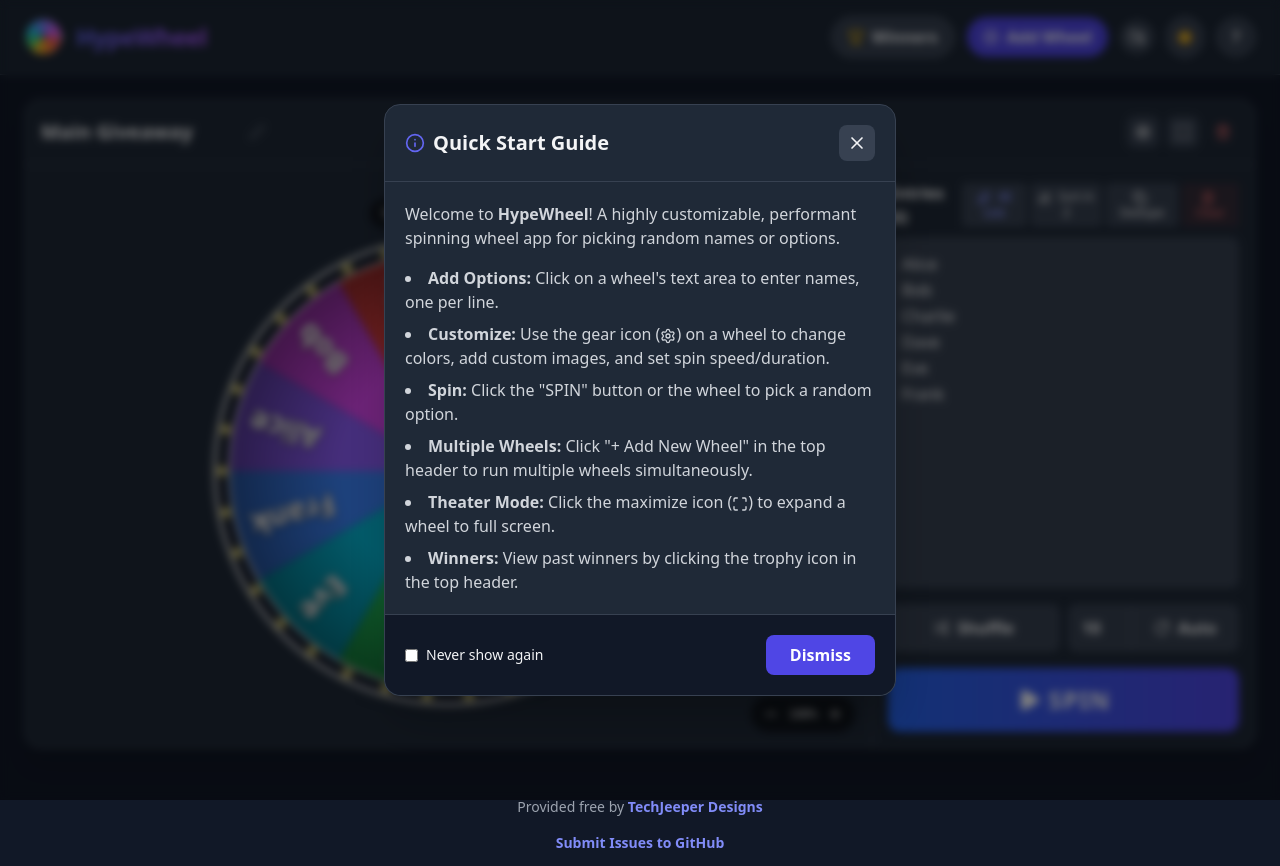
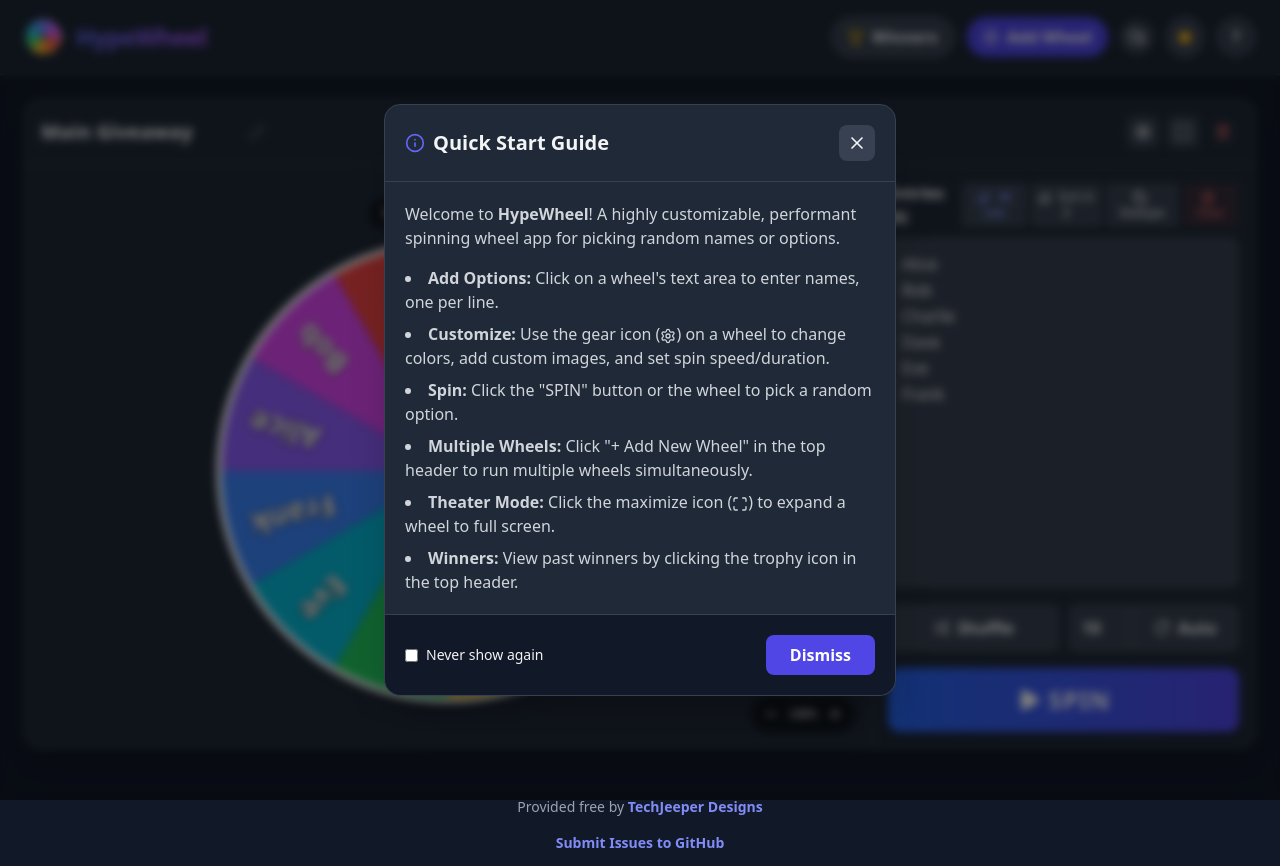
Before and after one commit to TechJeeper/HypeWheel, a plain HTML site: page index.html in a window 1280 px wide. Shown: the top 866 px of the page. Drawn offline with nearby package versions, Linux system fonts and the light colour scheme.

Commit message:
Revert "feat: improve visual design of the spinning wheel"

```diff
--- a/index.html
+++ b/index.html
@@ -1489,7 +1489,7 @@
 
           const centerX = size / 2;
           const centerY = size / 2;
-          const radius = Math.min(centerX, centerY) - 40;
+          const radius = Math.min(centerX, centerY) - 30;
 
           ctx.save();
           ctx.beginPath();
@@ -1600,7 +1600,7 @@
           const fontSize = Math.max(1, Math.min(maxFontSize, arcLength * 0.7));
           ctx.font = `800 ${fontSize}px "${this.fontFamily}", sans-serif`;
           const hubRadius = radius * 0.12;
-          const rightMargin = 15;
+          const rightMargin = 25;
           const availableWidth = radius - hubRadius - rightMargin - 10;
 
           if (
@@ -1629,22 +1629,6 @@
             this._cacheKeyFontFamily = this.fontFamily;
           }
 
-          // 3D Overlay over slices
-          const overlayGradient = ctx.createRadialGradient(
-            centerX,
-            centerY,
-            radius * 0.5,
-            centerX,
-            centerY,
-            radius,
-          );
-          overlayGradient.addColorStop(0, "rgba(0,0,0,0)");
-          overlayGradient.addColorStop(1, "rgba(0,0,0,0.4)");
-          ctx.beginPath();
-          ctx.arc(centerX, centerY, radius, 0, 2 * Math.PI);
-          ctx.fillStyle = overlayGradient;
-          ctx.fill();
-
           for (let i = 0; i < wheelEntries.length; i++) {
             const startAngle = i * sliceAngle + angleOffset;
             ctx.save();
@@ -1674,87 +1658,19 @@
             ctx.restore();
           }
 
-          // Rim
-          const rimWidth = 14;
-
-          ctx.beginPath();
-          ctx.arc(centerX, centerY, radius + rimWidth / 2, 0, 2 * Math.PI);
-          ctx.lineWidth = rimWidth;
-          ctx.strokeStyle = "#111827";
-          ctx.stroke();
-
-          // Inner border
           ctx.beginPath();
           ctx.arc(centerX, centerY, radius, 0, 2 * Math.PI);
-          ctx.lineWidth = 2;
+          ctx.lineWidth = 6;
           ctx.strokeStyle = "rgba(255, 255, 255, 0.9)";
           ctx.stroke();
 
-          // Outer border
           ctx.beginPath();
-          ctx.arc(centerX, centerY, radius + rimWidth, 0, 2 * Math.PI);
-          ctx.lineWidth = 3;
+          ctx.arc(centerX, centerY, hubRadius, 0, 2 * Math.PI);
+          ctx.fillStyle = "#1e293b";
+          ctx.fill();
+          ctx.lineWidth = 4;
           ctx.strokeStyle = "rgba(255, 255, 255, 0.9)";
           ctx.stroke();
-
-          // Lights
-          const numLights = Math.max(
-            12,
-            Math.floor((radius * 2 * Math.PI) / 40),
-          );
-          const evenNumLights = numLights % 2 === 0 ? numLights : numLights + 1;
-          for (let i = 0; i < evenNumLights; i++) {
-            const lightAngle = i * ((2 * Math.PI) / evenNumLights);
-            const lightX =
-              centerX + Math.cos(lightAngle) * (radius + rimWidth / 2);
-            const lightY =
-              centerY + Math.sin(lightAngle) * (radius + rimWidth / 2);
-
-            ctx.beginPath();
-            ctx.arc(lightX, lightY, 3.5, 0, 2 * Math.PI);
-
-            const blinkOffset = Math.floor(angleOffset * 10) % 2 === 0;
-            const isLightOn = this.isSpinning
-              ? i % 2 === 0
-                ? blinkOffset
-                : !blinkOffset
-              : true;
-
-            ctx.fillStyle = isLightOn ? "#fef08a" : "#713f12";
-
-            if (isLightOn && !this.isSpinning) {
-              ctx.shadowColor = "#fde047";
-              ctx.shadowBlur = 6;
-            } else {
-              ctx.shadowColor = "transparent";
-              ctx.shadowBlur = 0;
-            }
-
-            ctx.fill();
-            ctx.shadowBlur = 0;
-          }
-
-          // Hub
-          ctx.beginPath();
-          ctx.arc(centerX, centerY, hubRadius, 0, 2 * Math.PI);
-          ctx.fillStyle = "#111827";
-          ctx.fill();
-
-          ctx.beginPath();
-          ctx.arc(centerX, centerY, hubRadius, 0, 2 * Math.PI);
-          ctx.lineWidth = 3;
-          ctx.strokeStyle = "rgba(255, 255, 255, 0.9)";
-          ctx.stroke();
-
-          ctx.beginPath();
-          ctx.arc(centerX, centerY, hubRadius * 0.6, 0, 2 * Math.PI);
-          ctx.fillStyle = "#1f2937";
-          ctx.fill();
-
-          ctx.beginPath();
-          ctx.arc(centerX, centerY, hubRadius * 0.2, 0, 2 * Math.PI);
-          ctx.fillStyle = "#374151";
-          ctx.fill();
 
           if (this.centerImage) {
             const img = new window.Image();
@@ -1778,7 +1694,7 @@
             }
           }
 
-          const rightEdge = centerX + radius + 14;
+          const rightEdge = centerX + radius;
           ctx.save();
           ctx.translate(rightEdge + 8, centerY);
           if (!this.isSpinning) {
```
